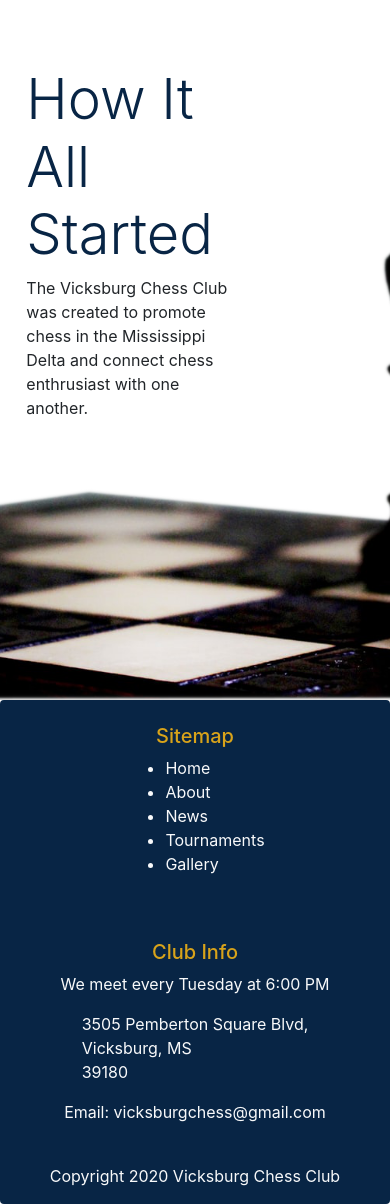
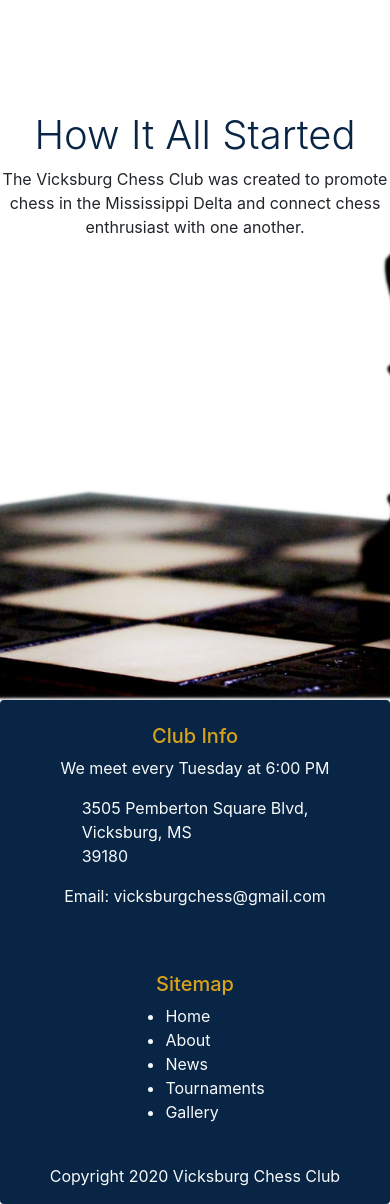
Before and after one commit to brian101co/vicksburg-chess-club, a Django app: page /about/ in a window 390 px wide. Shown: the part 94-1298 px from the top of the page. Run offline with Django 3.2, Linux system fonts and the light colour scheme; some libraries are stand-ins or nearby versions.

Commit message:
adjusted mobile styles

```diff
--- a/pages/static/css/about_us.css
+++ b/pages/static/css/about_us.css
@@ -6,10 +6,6 @@
     background-repeat: no-repeat;
     height: 700px;
 }
-
-/* .background-container {
-    background-color: rgb(230, 230, 230);
-} */
 
 .background-image .content {
     position: absolute;
@@ -22,3 +18,19 @@
 .background-image h1 {
      color: var(--primary-color);
 }
+
+@media screen and (max-width: 500px) {
+    h1.display-4 {
+        font-size: 2.5rem;
+    }
+    .background-image .content {
+        width: 100%;
+       display: flex;
+       flex-direction: column;
+       justify-content: center;
+       align-items: center;
+    }
+    .background-image .content p {
+        text-align: center;
+    }
+}
--- a/templates/includes/footer.html
+++ b/templates/includes/footer.html
@@ -1,7 +1,7 @@
 <footer>
     <div class="container rounded">
         <div class="row">
-            <div class="col-sm-12 col-md-6 d-flex flex-column align-items-center p-4">
+            <div class="col-sm-12 col-md-6 d-flex flex-column align-items-center p-4 order-2 order-md-1">
                 <h5 class="accent">Sitemap</h5>
                 <ul class="text-light">
                     <li><a href="{% url 'index' %}" class="text-light">Home</a></li>
@@ -11,7 +11,7 @@
                     <li><a href="{% url 'gallery' %}" class="text-light">Gallery</a></li>
                 </ul>
             </div>
-            <div class="col-sm-12 col-md-6 d-flex flex-column align-items-center p-4">
+            <div class="col-sm-12 col-md-6 d-flex flex-column align-items-center p-4 order-1 order-md-2">
                 <h5 class="accent">Club Info</h5>
                 <p  class="text-light">We meet every Tuesday at 6:00 PM</p>
                 <address class="p-0 m-0 text-light">
```
Also changed, not shown: news/static/css/news_list.css (+11 -0 lines), tournaments/static/css/tournament_listing.css (+11 -0 lines).
